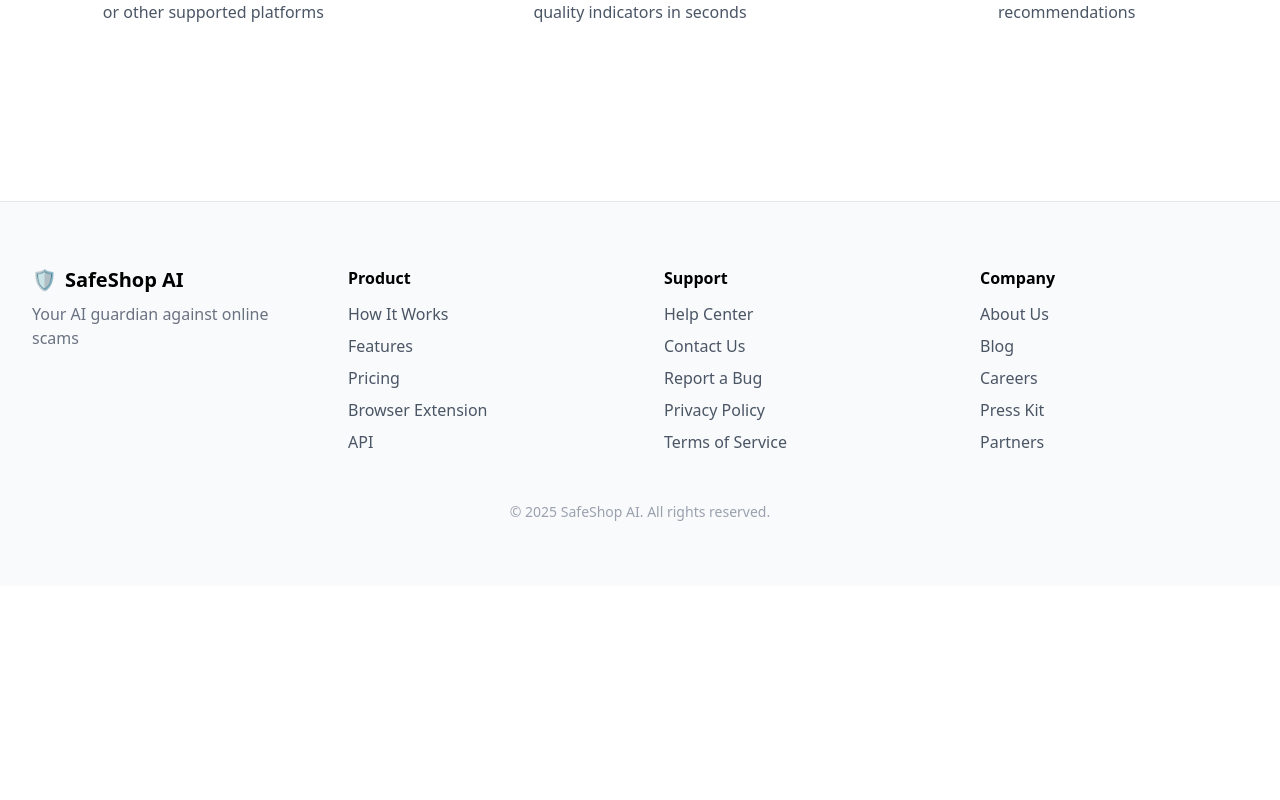
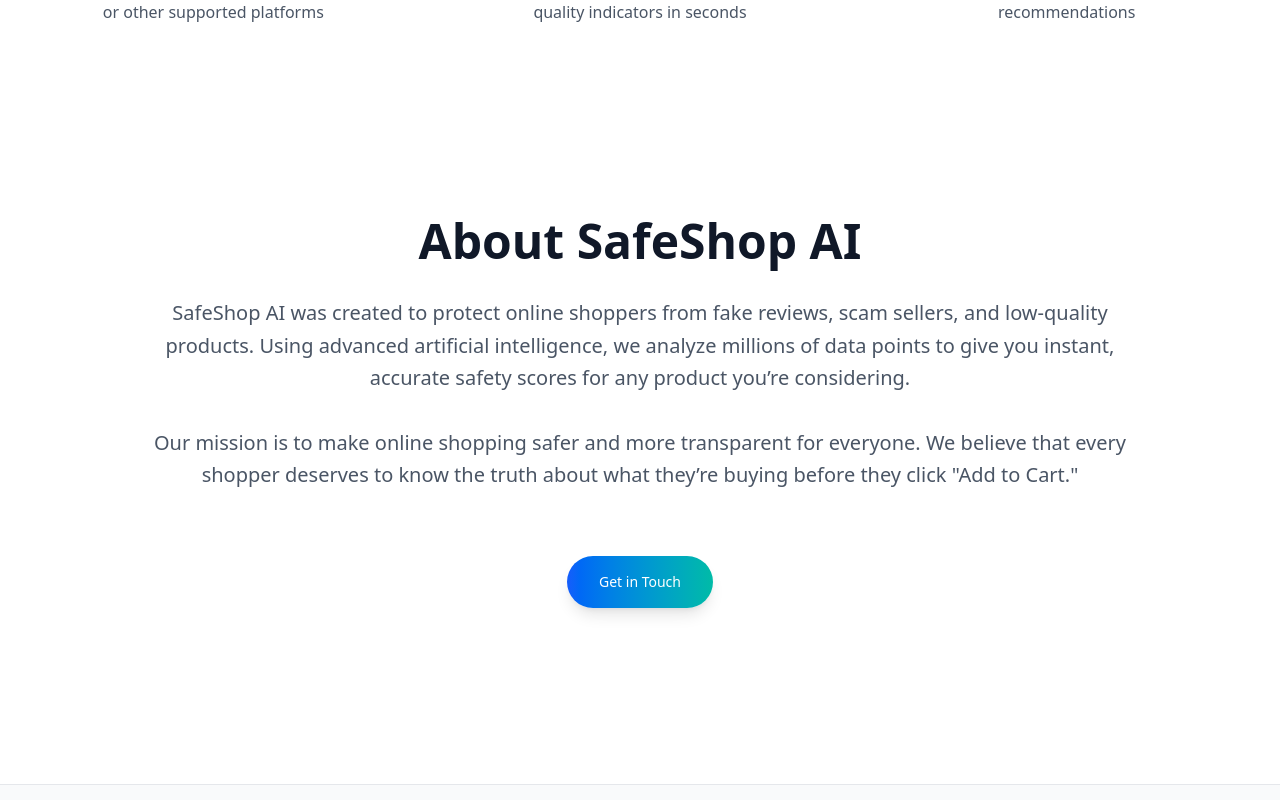
Before and after one commit to AbhinavShrivastav12/SafeShop-AI, a Next.js app: page / in a window 1280 px wide. Shown: the part 1300-2100 px from the top of the page. Before the commit the page ends 1886 px from the top, so only its background shows below. Built offline with nearby package versions, Linux system fonts and the light colour scheme.

Commit message:
finished-about-section

```diff
--- a/src/app/page.tsx
+++ b/src/app/page.tsx
@@ -1,3 +1,4 @@
+import AboutUs from "@/components/Section/AboutUs";
 import HowItWorks from "@/components/Section/HowItWorks";
 import TopSection from "@/components/Section/TopSection";
 
@@ -6,6 +7,7 @@
     <>
     <TopSection/>
     <HowItWorks/>
+    <AboutUs/>
     </>
   );
 }
--- a/src/components/Button/ScanNowButton.tsx
+++ b/src/components/Button/ScanNowButton.tsx
@@ -10,7 +10,7 @@
 
 export default function ScanNowButton ({onClick,className="",title}:SubmitButtonProps) {
     return (
-       <button className={`bg-gradient-to-r from-teal-500 to-blue-600 text-white px-8 py-4 rounded-xl font-semibold hover:shadow-lg transition-all duration-200 hover:scale-105 whitespace-nowrap
+       <button className={`bg-gradient-to-r from-teal-500 to-blue-600 text-white px-8 py-4 cursor-pointer rounded-xl font-semibold hover:shadow-lg transition-all duration-200 hover:scale-105 whitespace-nowrap
        ${className}`}
         onClick={onClick}>
         {title}
--- a/src/components/Button/ScanProductButton.tsx
+++ b/src/components/Button/ScanProductButton.tsx
@@ -5,17 +5,17 @@
 interface SubmitButtonProps {
     onClick?: () => void;
     className?: string;
-    text?: string;
+    title?: string;
     icon?: React.ReactNode;
 }
 
-export default function ScanProductButton ({onClick,className="",text,icon}:SubmitButtonProps) {
+export default function ScanProductButton ({onClick,className="",title,icon}:SubmitButtonProps) {
     return (
-       <button className={`bg-gradient-to-r from-blue-600 to-teal-500 text-white px-6 py-2.5 rounded-full text-sm font-medium shadow-lg hover:shadow-xl transition-all duration-200 hover:scale-105 whitespace-nowrap
+       <button className={`bg-gradient-to-r from-blue-600 to-teal-500 text-white px-6 py-2.5 rounded-full text-sm font-medium  cursor-pointer shadow-lg hover:shadow-xl transition-all duration-200 hover:scale-105 whitespace-nowrap
        ${className}`}
         onClick={onClick}>
         <span className="inline md:hidden">{icon}</span>
-        <span className="hidden md:inline">{text}</span>
+        <span className="hidden md:inline">{title}</span>
        </button>
     )
 }
--- a/src/components/Navbar.tsx
+++ b/src/components/Navbar.tsx
@@ -24,7 +24,7 @@
           <Link href="#blog" className="text-gray-600 hover:text-blue-500">Blog</Link>
           <Link href="#about" className="text-gray-600 hover:text-blue-500">About</Link>
         </nav>
-        <ScanProductButton text="Scan Product" icon={<VscSearch />} className="rounded-4xl text-white " onClick={handleSubmit}/>
+        <ScanProductButton title="Scan Product" icon={<VscSearch />} className="rounded-4xl text-white " onClick={handleSubmit}/>
       </div>
     </header>
   );
--- /dev/null
+++ b/src/components/Section/AboutUs.tsx
@@ -0,0 +1,22 @@
+import ScanProductButton from "../Button/ScanProductButton";
+
+export default function AboutUs() {
+    return(
+        <section className="py-24 px-6 bg-white">
+            <div className="max-w-5xl mx-auto text-center space-y-8">
+                <h2 className="text-5xl font-bold text-gray-900">
+                    About SafeShop AI
+                </h2>
+                <p className="text-xl text-gray-600 leading-relaxed">
+                    SafeShop AI was created to protect online shoppers from fake reviews, scam sellers, and low-quality products. Using advanced artificial intelligence, we analyze millions of data points to give you instant, accurate safety scores for any product you&rsquo;re considering.
+                </p>
+                <p className="text-xl text-gray-600 leading-relaxed">
+                    Our mission is to make online shopping safer and more transparent for everyone. We believe that every shopper deserves to know the truth about what they&rsquo;re buying before they click &quot;Add to Cart.&quot;
+                </p>
+                <div className="pt-8">
+                    <ScanProductButton title="Get in Touch" className="px-8 py-4 font-medium text-lg inline-block" />
+                </div>
+            </div>
+        </section>
+    )
+}
```
